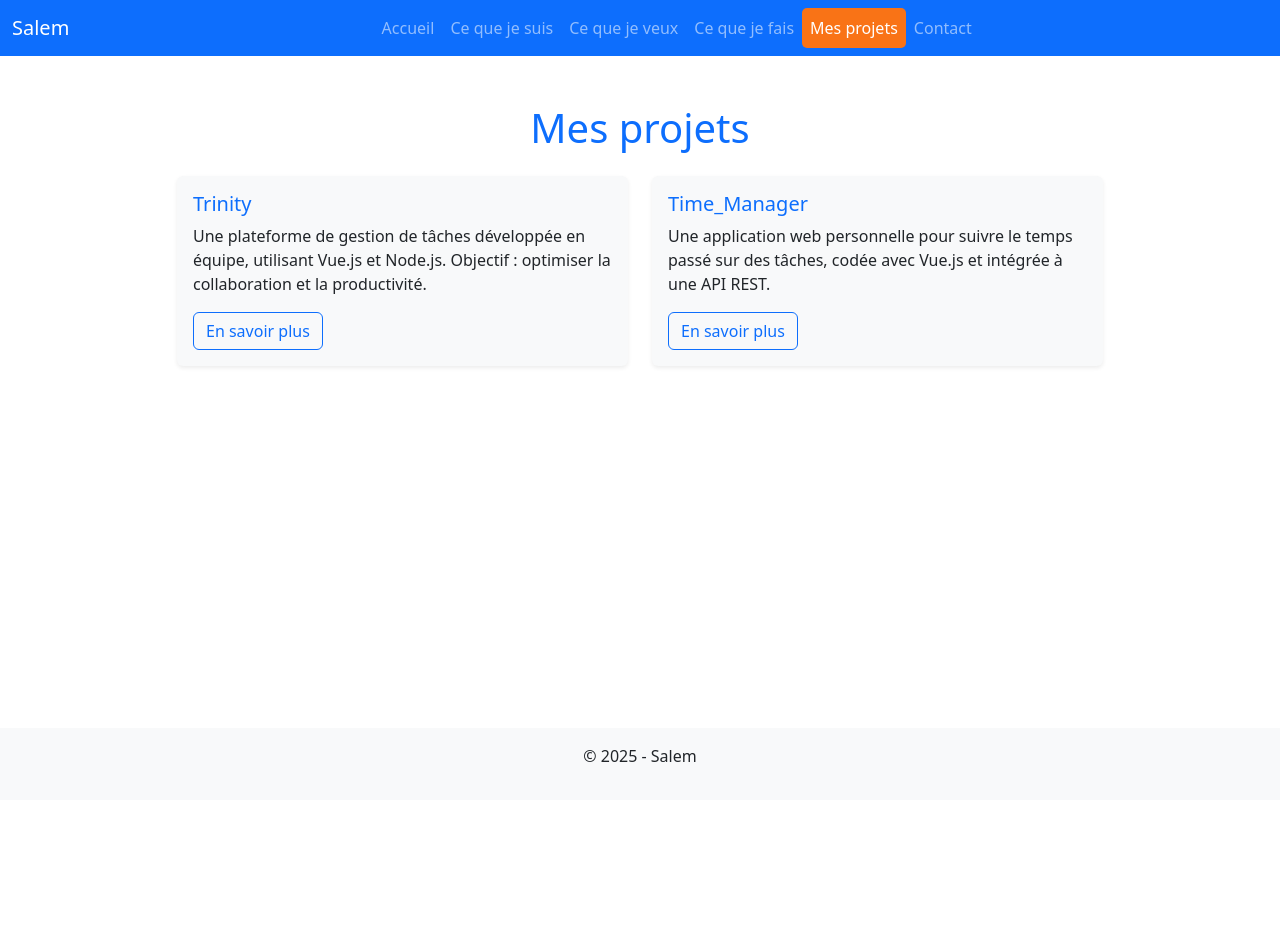
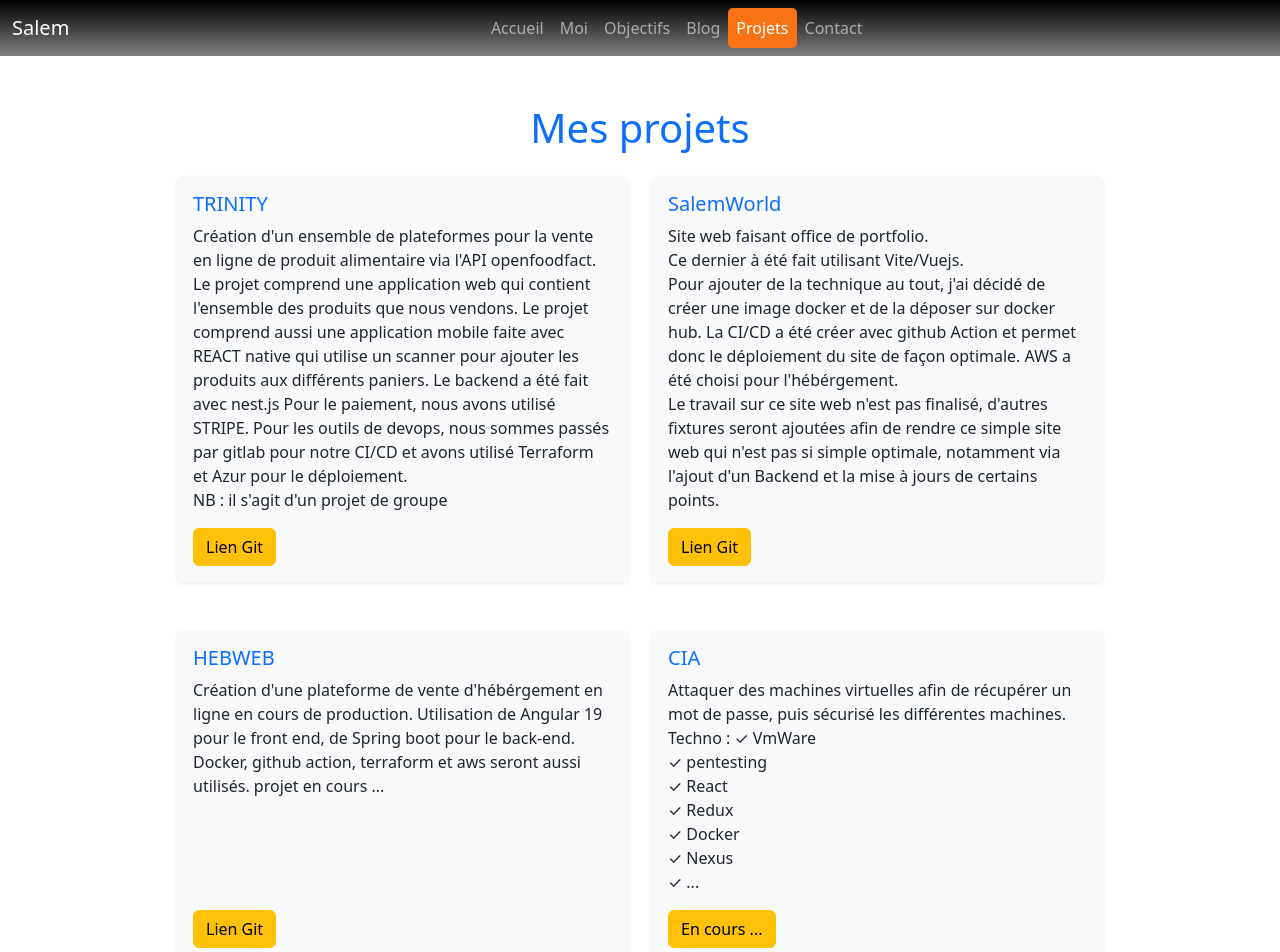
Before and after one commit to hsalemh/SalemWorld, a Vue app in the folder SalemWorld/: page /my-projects in a window 1280 px wide. Shown: the top 952 px of the page. Before the commit the page ends 800 px from the top, so only its background shows below. Built offline with nearby package versions, Linux system fonts and the light colour scheme.

Commit message:
mise à jour de mon site web

```diff
--- a/SalemWorld/src/App.vue
+++ b/SalemWorld/src/App.vue
@@ -1,7 +1,7 @@
 <template>
   <div id="app" class="d-flex flex-column min-vh-100">
     <header>
-      <nav class="navbar navbar-expand-lg navbar-dark bg-primary" aria-label="Main navigation">
+      <nav class="navbar navbar-expand-lg navbar-dark bg-primary" style="background: linear-gradient(black, gray);" aria-label="Main navigation">
         <div class="container-fluid">
           <a class="navbar-brand" href="#">{{ name }}</a>
           <button
@@ -21,16 +21,16 @@
                 <router-link to="/" class="nav-link" active-class="active">Accueil</router-link>
               </li>
               <li class="nav-item">
-                <router-link to="/about-me" class="nav-link" active-class="active">Ce que je suis</router-link>
+                <router-link to="/about-me" class="nav-link" active-class="active">Moi</router-link>
               </li>
               <li class="nav-item">
-                <router-link to="/my-goals" class="nav-link" active-class="active">Ce que je veux</router-link>
+                <router-link to="/my-goals" class="nav-link" active-class="active">Objectifs</router-link>
               </li>
               <li class="nav-item">
-                <router-link to="/my-work" class="nav-link" active-class="active">Ce que je fais</router-link>
+                <router-link to="/my-work" class="nav-link" active-class="active">Blog</router-link>
               </li>
               <li class="nav-item">
-                <router-link to="/my-projects" class="nav-link" active-class="active">Mes projets</router-link>
+                <router-link to="/my-projects" class="nav-link" active-class="active">Projets</router-link>
               </li>
               <li class="nav-item">
                 <router-link to="/contact" class="nav-link" active-class="active">Contact</router-link>
--- a/SalemWorld/src/views/AboutMe.vue
+++ b/SalemWorld/src/views/AboutMe.vue
@@ -1,24 +1,51 @@
 <template>
   <div class="about-me container my-5">
-    <h2 class="display-6 text-primary text-center mb-4">Ce que je suis</h2>
+    <h2 class="display-6 text-primary text-center mb-4">Qui suis je ?</h2>
     <div class="row justify-content-center">
       <div class="col-lg-8">
         <div class="card shadow-sm border-0">
           <div class="card-body">
             <p class="lead text-muted mb-4">
-              Je m'appelle {{ name }}, étudiant en MSc Cybersécurité & Cloud à Epitech. Passionné par
-              l’architecture des systèmes et la sécurisation des infrastructures, je m’efforce de
-              construire des solutions robustes et innovantes.
+            Bonjour, <br>
+            Je suis {{ name }}, étudiant en master "Architecte des systèmes d'information" à EPITECH. <br>
+            Mais ça, tu le sais déjà. <br>
+            Je pourrais dire plein de choses et me définir de plein de façons. <br>
+            Je pourrais dire que je sais écrire des poémes à la limite du slam, que j'aime beaucoup
+            le foot, que j'aime apprendre plein d'univers diffèrents, mais je vais rester sur ce qui
+            nous intéresse et ce qui gravite autour. <br>
+            J'ai toujours été passionné par les mathématiques,
+            la physique et le fonctionnement des choses. Après un bac scientifique,
+            j'ai étudié les maths, la physique et l'informatique,
+            me spécialisant en physique avant de revenir à ma passion pour l'informatique.
+            Pendant cette période, j'ai aussi acquis une expérience précieuse
+            en service client avec une entreprise de livraison haut de gamme.
+            J'ai pu faire tout ce que le poste permettait. Des livraisons au recrutement en passant
+            par la gestion d'équipes et de crises.
+            Si je parle avec autant de détails, c'est pour souligner que j'aime être transverse dans
+            dans ce que je fais.
+            J'ai ensuite obtenu une licence en conception et développement d'applications,
+            apprenant à créer des applications de bout en bout.
+            Licence qui a été validée suite à un stage de 3 mois dans un environnement agréable.
+            D'abord attiré par la data science,
+            j'ai découvert ma passion pour les réseaux et la cybersécurité lors de ma première année de Master.
+            La diversité et la transversalité du domaine m'ont vraiment captivé.
+            J'ai réalisé à ce momement là que ce que qui m'animait le plus, c'est l'architecture des systèmes, les améliorer et les développer,
+            qu'il s'agisse d'une application, d'un processus, d'une idée ou autre.
+            En ce sens, et en tenant compte de tout ce que j'ai écris auparavant, la cybersécurité et le cloud
+            se sont révélés comme un choix naturel.
+            C'est pourquoi à la suite d'un premier master plus général, j'ai intégré Epitech.
+            <br>
             </p>
             <ul class="list-group list-group-flush">
               <li class="list-group-item">
                 <strong>Formation :</strong> MSc Pro Epitech, spécialisation Cloud & Sécurité
               </li>
               <li class="list-group-item">
-                <strong>Intérêts :</strong> DevOps, pentesting, cloud computing (AWS, Azure)
+                <strong>Intérêts :</strong> DevOps, pentesting, cloud computing (AWS, Azure), Histoire,
+                Science, Informatique quantique
               </li>
               <li class="list-group-item">
-                <strong>Valeurs :</strong> Curiosité, rigueur, apprentissage continu
+                <strong>Valeurs :</strong> Curiosité, rigueur, apprentissage continu, esprit d'équipe
               </li>
             </ul>
           </div>
@@ -49,3 +76,45 @@ export default defineComponent({
   background-color: transparent;
 }
 </style>
+
+
+<!--
+              Je m'appelle {{ name }}, étudiant en MSc Cybersécurité & Cloud à Epitech. Passionné par
+              l’architecture des systèmes et la sécurisation des infrastructures, je m’efforce de
+              construire des solutions robustes et innovantes.
+              J'ai toujours été passionné par les mathématiques,
+              la physique et le fonctionnement des choses. Après un bac scientifique,
+              j'ai étudié les maths, la physique et l'informatique,
+              me spécialisant en physique avant de revenir à ma passion pour l'informatique.
+              Pendant cette période, j'ai aussi acquis une expérience précieuse
+              en service client avec une entreprise de livraison haut de gamme.
+              J'ai ensuite obtenu une licence en conception et développement d'applications,
+              apprenant à créer des applications de bout en bout. D'abord attiré par la data science,
+              j'ai découvert ma passion pour les réseaux et la cybersécurité lors de ma première année de Master.
+              La diversité et la transversalité du domaine m'ont vraiment captivé.
+              J'ai réalisé que ce que j'aime le plus, c'est l'architecture des systèmes, les améliorer et les développer,
+              qu'il s'agisse d'une application, d'un processus, d'une idée ou autre.
+            </p>
+            <hr>
+            <p class="text-center">              ENGLISH BELOW</p>
+            <hr>
+            <p class="lead text-muted mb-4">
+                Hi, my name is {{name}}, and I'm currently pursuing my Master's degree in Cybersecurity
+                with a minor in Cloud Computing at EPITECH (MscPro).
+                I am looking for either an internship or an Alternance in cloud, cyber,
+                programming or linked field.
+                I've always been interested in maths, physics, and how things work.
+                After my science-focused high school diploma, I studied maths, physics,
+                and computer science, eventually specializing in physics before returning to my passion
+                for computer science.
+                During this time, I also gained valuable experience in customer service with a high-end delivery
+                company.
+                Following this, I earned my Bachelor's degree in Application Design and Development, learning
+                to build applications from start to finish. Given my background and interests, I initially
+                considered specializing in data science. However, during my first year of my Master's program,
+                I discovered a passion for networking and cybersecurity. The diverse opportunities and
+                cross-functional nature of the field truly captivated me.
+                I've realized that what I enjoy most is the architecture of things, improving,
+                and developing systems, whether it's an application, a process, an idea, or anything else.
+              </p>
+-->
--- a/SalemWorld/src/views/Contact.vue
+++ b/SalemWorld/src/views/Contact.vue
@@ -36,12 +36,12 @@
                   required
                 ></textarea>
               </div>
-              <button type="submit" class="btn btn-primary">Envoyer</button>
+              <!--<button type="submit" class="btn btn-primary">Envoyer</button> -->
             </form>
             <div class="mt-4 text-center">
               <p class="text-muted">
-                Ou contactez-moi via :
-                <a :href="'mailto:' + email" class="text-primary">Email</a> |
+                 Contactez-moi via :
+                <a :href="'mailto:salem.hamiane@outlook.fr' + email" class="text-primary">Email</a> |
                 <a href="https://www.linkedin.com/in/salem-h-376335223 " target="_blank" class="text-primary">LinkedIn</a>
               </p>
             </div>
--- a/SalemWorld/src/views/MyProjects.vue
+++ b/SalemWorld/src/views/MyProjects.vue
@@ -7,31 +7,104 @@
           <div class="col-md-6">
             <div class="card h-100 border-0 shadow-sm">
               <div class="card-body">
-                <h5 class="card-title text-primary">Trinity</h5>
+                <h5 class="card-title text-primary">TRINITY</h5>
                 <p class="card-text">
-                  Une plateforme de gestion de tâches développée en équipe, utilisant Vue.js et
-                  Node.js. Objectif : optimiser la collaboration et la productivité.
+                  Création d'un ensemble de plateformes pour la vente en ligne de produit alimentaire via
+                  l'API openfoodfact.
+                  Le projet comprend une application web qui contient l'ensemble des produits que nous vendons.
+                  Le projet comprend aussi une application mobile faite avec REACT native qui utilise un scanner
+                  pour ajouter les produits aux différents paniers.
+                  Le backend a été fait avec nest.js
+                  Pour le paiement, nous avons utilisé STRIPE.
+                  Pour les outils de devops, nous sommes passés par gitlab pour notre CI/CD et avons utilisé
+                  Terraform et Azur pour le déploiement.
+                  <br>NB : il s'agit d'un projet de groupe
                 </p>
-                <router-link to="/my-projects" class="btn btn-outline-primary">En savoir plus</router-link>
+                <a href="https://github.com/hsalemh/TRINITY" class="btn btn-warning">Lien Git</a>
               </div>
             </div>
           </div>
           <div class="col-md-6">
             <div class="card h-100 border-0 shadow-sm">
               <div class="card-body">
-                <h5 class="card-title text-primary">Time_Manager</h5>
+                <h5 class="card-title text-primary">SalemWorld</h5>
                 <p class="card-text">
-                  Une application web personnelle pour suivre le temps passé sur des tâches,
-                  codée avec Vue.js et intégrée à une API REST.
+                  Site web faisant office de portfolio. <br>
+                  Ce dernier à été fait utilisant Vite/Vuejs. <br>
+                  Pour ajouter de la technique au tout, j'ai décidé de créer une image docker et
+                  de la déposer sur docker hub.
+                  La CI/CD a été créer avec github Action et permet donc le déploiement du site de
+                  façon optimale.
+                  AWS a été choisi pour l'hébérgement.
+                  <br> Le travail sur ce site web n'est pas finalisé, d'autres fixtures seront ajoutées
+                  afin de rendre ce simple site web qui n'est pas si simple optimale, notamment
+                  via l'ajout d'un Backend et la mise à jours de certains points.
                 </p>
-                <router-link to="/my-projects" class="btn btn-outline-primary">En savoir plus</router-link>
+                <a href="https://github.com/hsalemh/SalemWorld" class="btn btn-warning">Lien Git</a>
               </div>
             </div>
           </div>
         </div>
+        <br><br>
+        <div class="row g-4">
+          <div class="col-md-6">
+            <div class="card h-100 border-0 shadow-sm">
+              <div class="card-body">
+                <h5 class="card-title text-primary">HEBWEB</h5>
+                <p class="card-text">
+                  Création d'une plateforme de vente d'hébérgement en ligne en cours de production.
+                  Utilisation de Angular 19 pour le front end, de Spring boot pour le back-end.
+                  Docker, github action, terraform et aws seront aussi utilisés.
+
+                  projet en cours ...
+                </p>
+                <br><br><br><br>
+                <a href="https://github.com/hsalemh/HEBWEB" class="btn btn-warning">Lien Git</a>
+              </div>
+            </div>
+          </div>
+          <div class="col-md-6">
+            <div class="card h-100 border-0 shadow-sm">
+              <div class="card-body">
+                <h5 class="card-title text-primary">CIA</h5>
+                <p class="card-text">
+                  Attaquer des machines virtuelles afin de récupérer un mot de passe, puis
+                  sécurisé les différentes machines.
+                  Techno :
+                  ✓ VmWare <br>
+                  ✓ pentesting <br>
+                  ✓ React<br>
+                  ✓ Redux <br>
+                  ✓ Docker <br>
+                  ✓ Nexus <br>
+                  ✓ ...
+                </p>
+                <router-link to="/my-projects" class="btn btn-warning">En cours ...</router-link>
+              </div>
+            </div>
+          </div>
+        </div>
+        <br> <hr><br>
+        <div class="row g-4">
+          <div class="col-md-6">
+            <div class="card h-100 border-0 shadow-sm">
+              <h5 class="card-title text-primary">Jack the ripper</h5>
+              <p class="card-text">
+                Projet de transformation digitale relative à la ville du Kremlin-bicêtre.
+              </p>
+                <h5></h5>
+              </div>
+            </div>
+          </div>
+        </div>
+        <div class="text-center">
+          <br><br>
+          <a href="https://github.com/hsalemh" class="btn btn-warning">Lien vers mon github</a>
+        </div>
+        <br><br>
       </div>
     </div>
-  </div>
+
 </template>
 
 <script lang="ts">
--- a/SalemWorld/src/views/MyWork.vue
+++ b/SalemWorld/src/views/MyWork.vue
@@ -1,13 +1,13 @@
 <template>
   <div class="my-work container my-5">
-    <h2 class="display-6 text-primary text-center mb-4">Ce que je fais</h2>
+    <h2 class="display-6 text-primary text-center mb-4">Mon Blog</h2>
     <div class="row justify-content-center">
       <div class="col-lg-8">
         <div class="card shadow-sm border-0">
           <div class="card-body">
             <p class="lead text-muted mb-4">
               En tant qu’étudiant à Epitech, je travaille sur des projets pratiques mêlant
-              programmation, cybersécurité, et cloud. Je développe aussi des projets personnels
+              programmation, cybersécurité et cloud. Je développe aussi des projets personnels
               pour approfondir mes compétences.
             </p>
             <div class="row g-4">
@@ -26,7 +26,8 @@
                   <div class="card-body">
                     <h5 class="card-title text-primary">Projets perso</h5>
                     <p class="card-text">
-                      Création d’applications web et d’outils de monitoring avec Vue.js et Docker.
+                      Création d’applications, devenir bon dans le commercial, création d'un réseau
+                      et d'un écosystème.
                     </p>
                   </div>
                 </div>
```
Also changed, not shown: SalemWorld/src/views/HomePage.vue (+4 -3 lines), SalemWorld/src/views/MyGoals.vue (+8 -2 lines).
